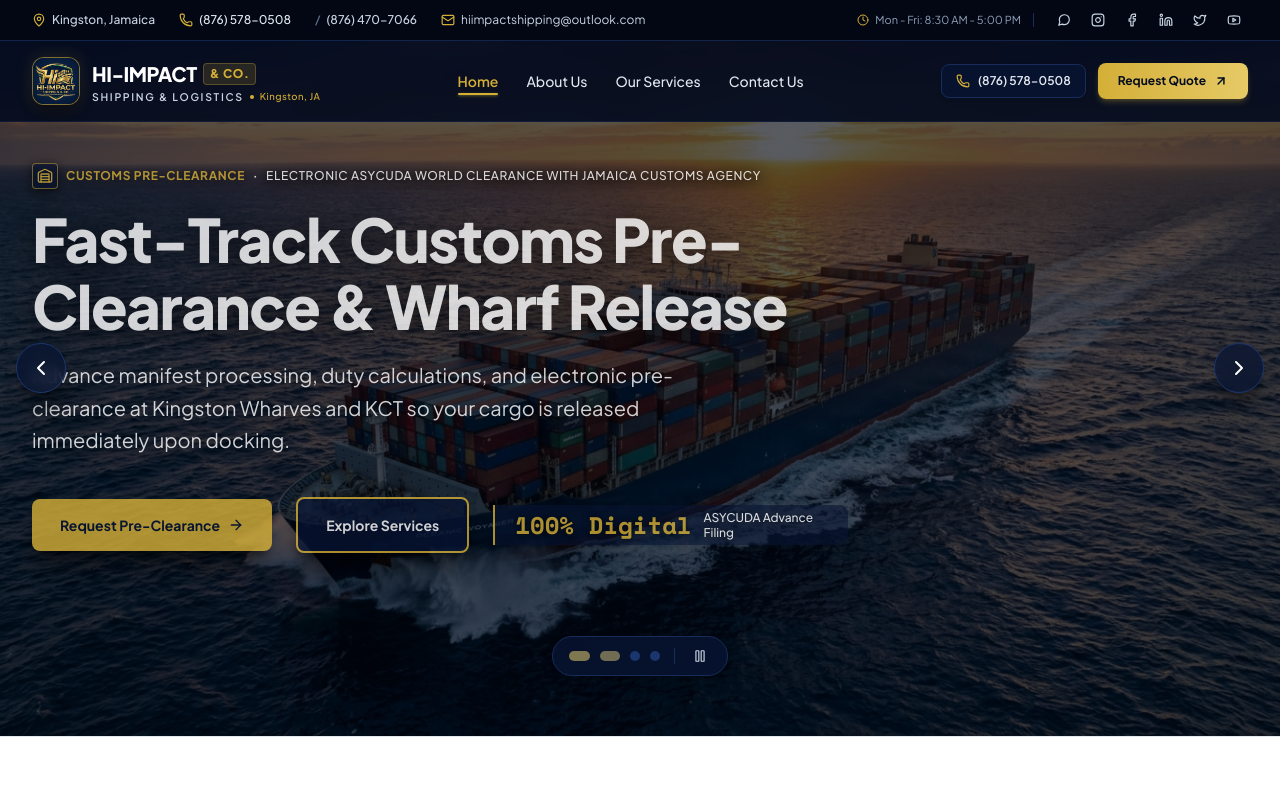
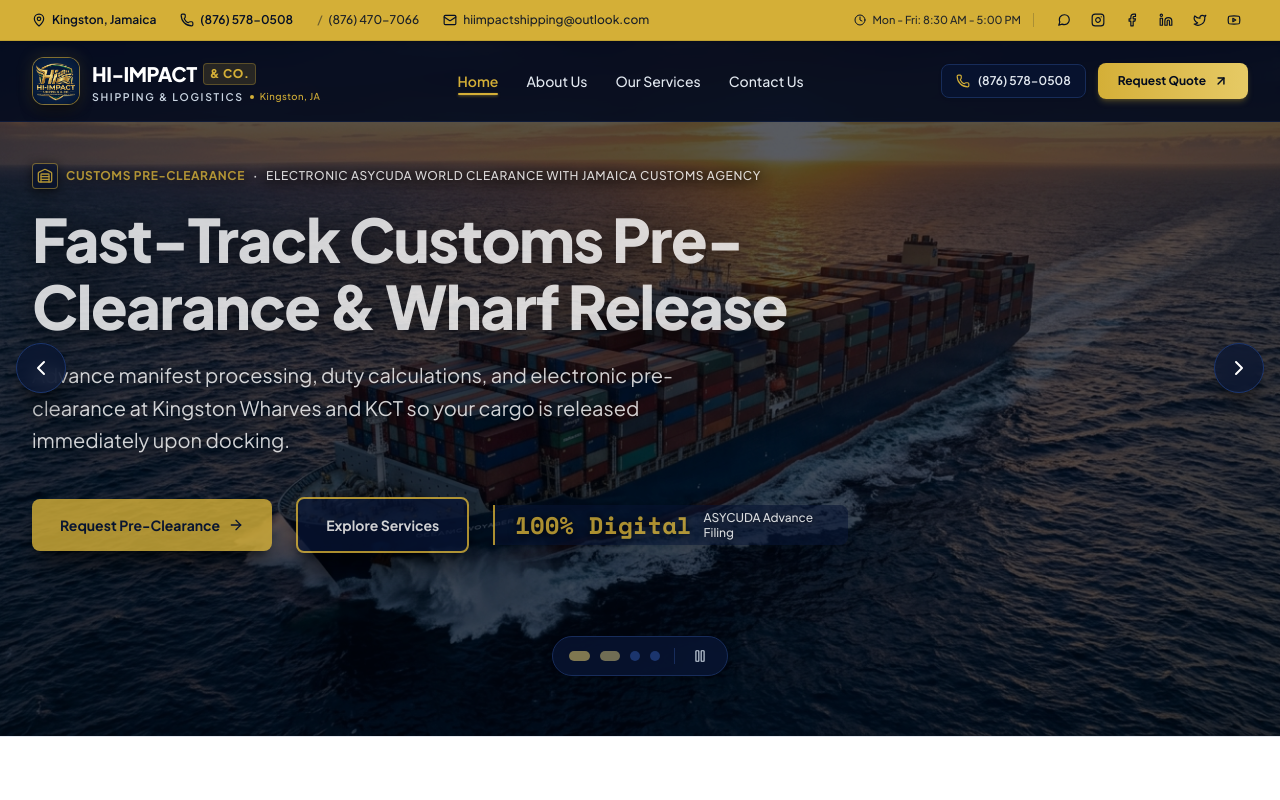
Before and after one commit to jamaicawebdesign/Hi-Impact-V2, a React (Vite) app: page / in a window 1280 px wide. Shown: the top 800 px of the page. Built offline with nearby package versions, Linux system fonts and the light colour scheme.

Commit message:
style: update topbar color scheme
Refactor Topbar to use the brand's gold accent color as the primary background for better visual prominence and consistency.

```diff
--- a/src/components/Topbar.tsx
+++ b/src/components/Topbar.tsx
@@ -30,15 +30,15 @@ const WhatsAppIcon: React.FC<{ className?: string }> = ({ className = "w-3.5 h-3
 
 export const Topbar: React.FC = () => {
   return (
-    <div className="bg-[#020713] text-slate-300 text-xs border-b border-[#172c5a]/80 relative z-50">
+    <div className="bg-[#d4af37] text-[#050f26] text-xs border-b border-[#bfa030] relative z-50 font-medium shadow-sm">
       <div className="max-w-7xl mx-auto px-4 sm:px-6 lg:px-8">
         <div className="flex items-center justify-between h-9 sm:h-10">
 
           {/* Left: Contact Info & Location */}
           <div className="flex items-center gap-4 sm:gap-6 overflow-x-auto no-scrollbar py-1">
             {/* Location */}
-            <div className="flex items-center gap-1.5 text-slate-300 shrink-0 font-medium">
-              <MapPin className="w-3.5 h-3.5 text-[#d4af37]" />
+            <div className="flex items-center gap-1.5 text-[#050f26] shrink-0 font-semibold">
+              <MapPin className="w-3.5 h-3.5 text-[#050f26]" />
               <span className="hidden sm:inline">Kingston, Jamaica</span>
               <span className="sm:hidden">Kingston, JA 🇯🇲</span>
             </div>
@@ -46,30 +46,30 @@ export const Topbar: React.FC = () => {
             {/* Primary Phone */}
             <a
               href="tel:8765780508"
-              className="flex items-center gap-1.5 text-slate-200 hover:text-[#d4af37] transition-colors shrink-0 font-medium"
+              className="flex items-center gap-1.5 text-[#050f26] hover:text-black transition-colors shrink-0 font-semibold"
               title="Call primary operations"
             >
-              <Phone className="w-3.5 h-3.5 text-[#d4af37]" />
+              <Phone className="w-3.5 h-3.5 text-[#050f26]" />
               <span>(876) 578-0508</span>
             </a>
 
             {/* Secondary Phone (desktop) */}
             <a
               href="tel:8764707066"
-              className="hidden md:flex items-center gap-1.5 text-slate-300 hover:text-[#d4af37] transition-colors shrink-0 font-medium"
+              className="hidden md:flex items-center gap-1.5 text-[#050f26]/90 hover:text-black transition-colors shrink-0 font-medium"
               title="Call customer support"
             >
-              <span className="text-slate-500">/</span>
+              <span className="text-[#050f26]/50">/</span>
               <span>(876) 470-7066</span>
             </a>
 
             {/* Email (desktop) */}
             <a
               href="mailto:hiimpactshipping@outlook.com"
-              className="hidden lg:flex items-center gap-1.5 text-slate-300 hover:text-[#d4af37] transition-colors shrink-0"
+              className="hidden lg:flex items-center gap-1.5 text-[#050f26]/90 hover:text-black transition-colors shrink-0 font-medium"
               title="Email Hi-Impact Shipping"
             >
-              <Mail className="w-3.5 h-3.5 text-[#d4af37]" />
+              <Mail className="w-3.5 h-3.5 text-[#050f26]" />
               <span>hiimpactshipping@outlook.com</span>
             </a>
           </div>
@@ -77,8 +77,8 @@ export const Topbar: React.FC = () => {
           {/* Right: Social Media Icons & Hours */}
           <div className="flex items-center gap-3 sm:gap-4 shrink-0">
             {/* Business Hours (large screens) */}
-            <div className="hidden xl:flex items-center gap-1.5 text-slate-400 text-[11px] pr-3 border-r border-[#172c5a]">
-              <Clock className="w-3 h-3 text-[#d4af37]" />
+            <div className="hidden xl:flex items-center gap-1.5 text-[#050f26]/85 text-[11px] pr-3 border-r border-[#050f26]/20 font-medium">
+              <Clock className="w-3 h-3 text-[#050f26]" />
               <span>Mon - Fri: 8:30 AM - 5:00 PM</span>
             </div>
 
@@ -89,7 +89,7 @@ export const Topbar: React.FC = () => {
                 href="https://wa.me/18765780508?text=Hello%20Hi-Impact%20Shipping%2C%20I%20would%20like%20to%20inquire%20about%20shipping%20services."
                 target="_blank"
                 rel="noopener noreferrer"
-                className="w-7 h-7 rounded-md flex items-center justify-center text-slate-300 hover:text-[#25D366] hover:bg-[#25D366]/10 transition-all duration-200"
+                className="w-7 h-7 rounded-md flex items-center justify-center text-[#050f26] hover:text-[#0b4d26] hover:bg-black/10 transition-all duration-200"
                 aria-label="Chat with Hi-Impact on WhatsApp"
                 title="WhatsApp Direct"
               >
@@ -101,7 +101,7 @@ export const Topbar: React.FC = () => {
                 href="https://instagram.com"
                 target="_blank"
                 rel="noopener noreferrer"
-                className="w-7 h-7 rounded-md flex items-center justify-center text-slate-300 hover:text-[#E4405F] hover:bg-[#E4405F]/10 transition-all duration-200"
+                className="w-7 h-7 rounded-md flex items-center justify-center text-[#050f26] hover:text-[#7f1d39] hover:bg-black/10 transition-all duration-200"
                 aria-label="Follow Hi-Impact on Instagram"
                 title="Instagram"
               >
@@ -113,7 +113,7 @@ export const Topbar: React.FC = () => {
                 href="https://facebook.com"
                 target="_blank"
                 rel="noopener noreferrer"
-                className="w-7 h-7 rounded-md flex items-center justify-center text-slate-300 hover:text-[#1877F2] hover:bg-[#1877F2]/10 transition-all duration-200"
+                className="w-7 h-7 rounded-md flex items-center justify-center text-[#050f26] hover:text-[#0b2b5c] hover:bg-black/10 transition-all duration-200"
                 aria-label="Connect with Hi-Impact on Facebook"
                 title="Facebook"
               >
@@ -125,7 +125,7 @@ export const Topbar: React.FC = () => {
                 href="https://linkedin.com"
                 target="_blank"
                 rel="noopener noreferrer"
-                className="w-7 h-7 rounded-md flex items-center justify-center text-slate-300 hover:text-[#0A66C2] hover:bg-[#0A66C2]/10 transition-all duration-200"
+                className="w-7 h-7 rounded-md flex items-center justify-center text-[#050f26] hover:text-[#063363] hover:bg-black/10 transition-all duration-200"
                 aria-label="Follow Hi-Impact on LinkedIn"
                 title="LinkedIn"
               >
@@ -137,7 +137,7 @@ export const Topbar: React.FC = () => {
                 href="https://x.com"
                 target="_blank"
                 rel="noopener noreferrer"
-                className="w-7 h-7 rounded-md flex items-center justify-center text-slate-300 hover:text-white hover:bg-white/10 transition-all duration-200"
+                className="w-7 h-7 rounded-md flex items-center justify-center text-[#050f26] hover:text-black hover:bg-black/10 transition-all duration-200"
                 aria-label="Follow Hi-Impact on X"
                 title="Twitter / X"
               >
@@ -149,7 +149,7 @@ export const Topbar: React.FC = () => {
                 href="https://youtube.com"
                 target="_blank"
                 rel="noopener noreferrer"
-                className="hidden sm:flex w-7 h-7 rounded-md items-center justify-center text-slate-300 hover:text-[#FF0000] hover:bg-[#FF0000]/10 transition-all duration-200"
+                className="hidden sm:flex w-7 h-7 rounded-md items-center justify-center text-[#050f26] hover:text-[#880000] hover:bg-black/10 transition-all duration-200"
                 aria-label="Watch Hi-Impact on YouTube"
                 title="YouTube"
               >
```
